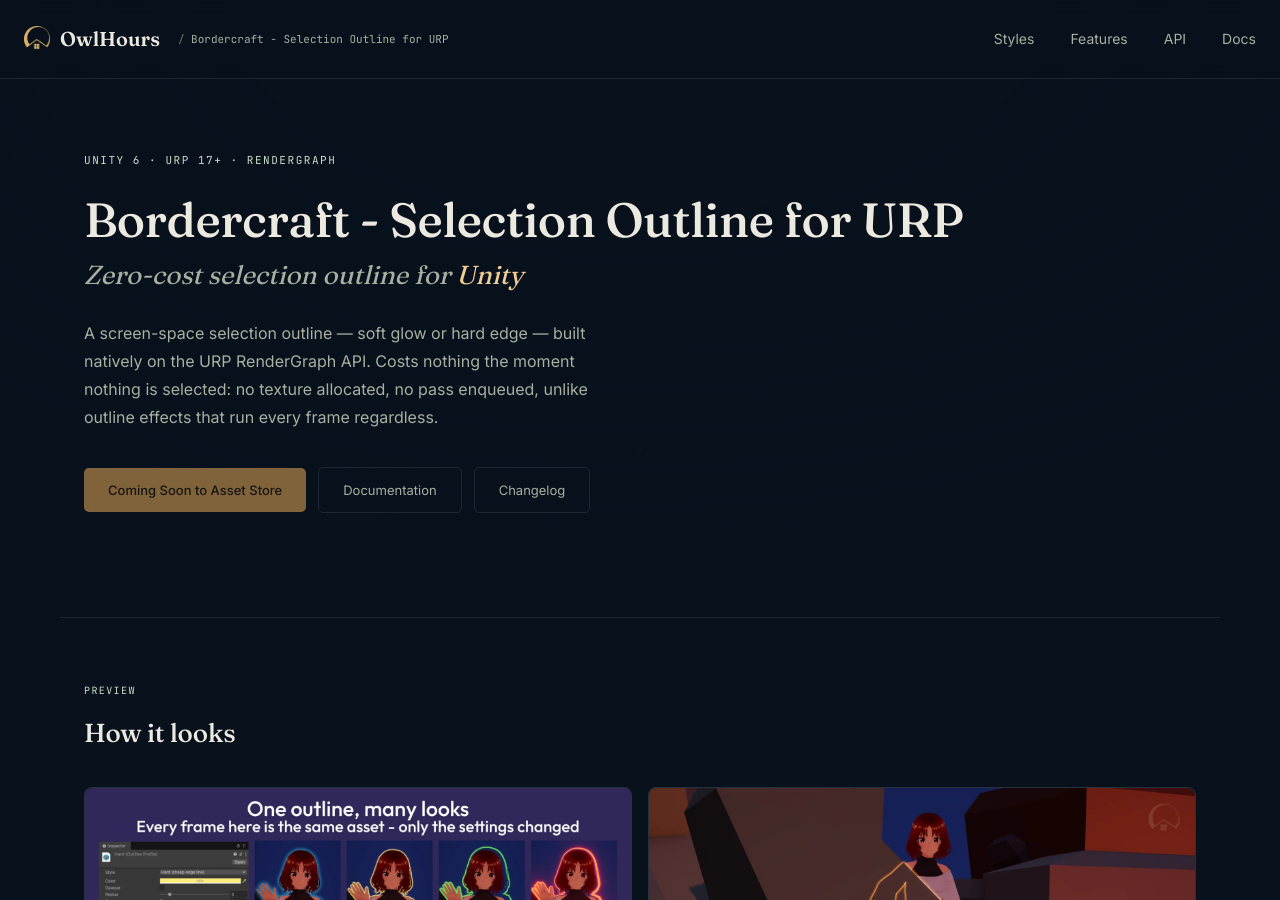
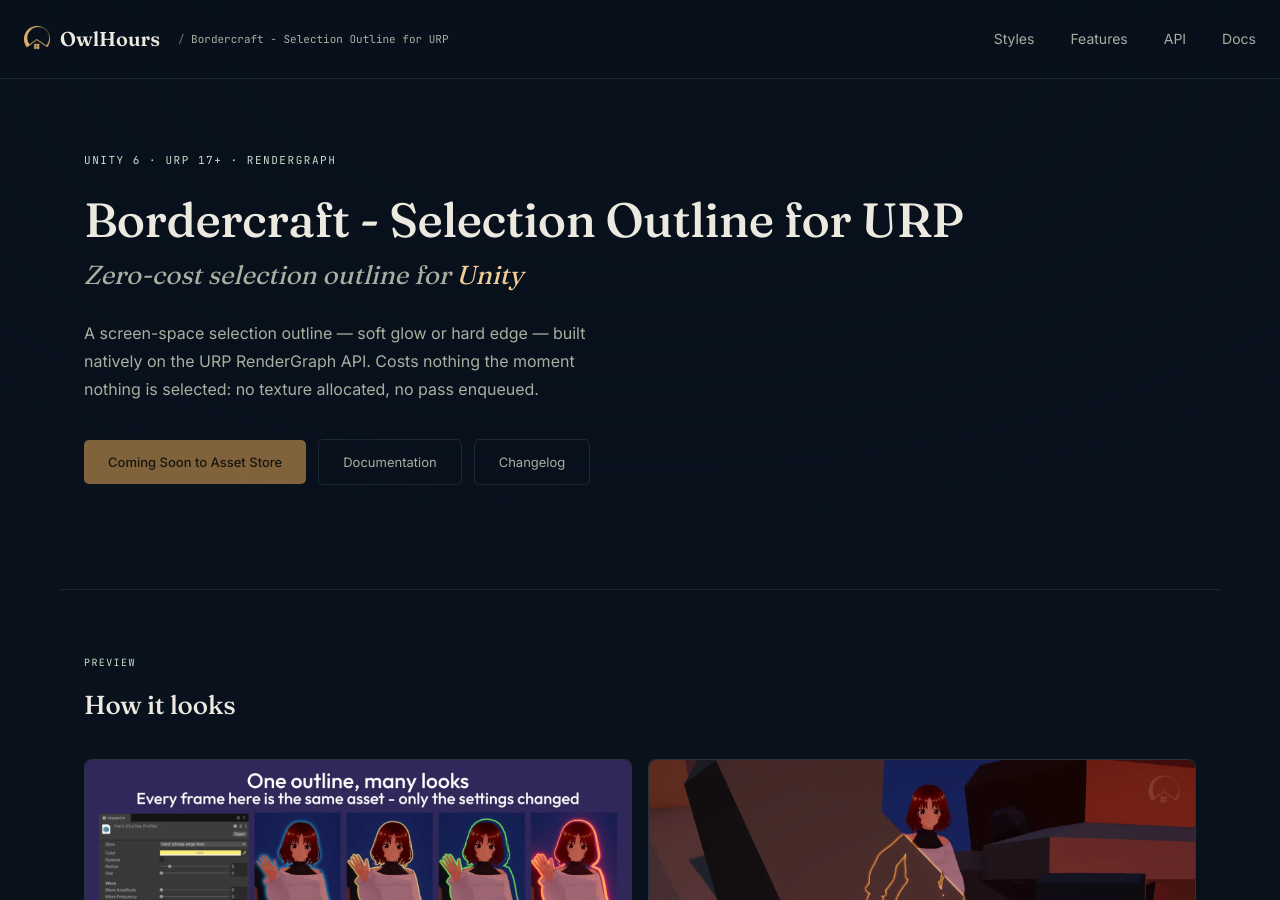
Before and after one commit to owlhoursspace/owlhourspace.github.io, a Jekyll site: the page tools/bordercraft-selection-outline-urp/index.html, which Jekyll copies as it is, in a window 1280 px wide and 900 px high. Built offline with Jekyll 4.4.1, drawn with Linux system fonts in a browser that asks for light colours; some of the changed text lies outside the part shown.

Commit message:
Describe the zero-cost gate without judging other assets
Co-Authored-By: Claude Opus 5 <noreply@anthropic.com>

```diff
--- a/tools/bordercraft-selection-outline-urp/changelog/index.html
+++ b/tools/bordercraft-selection-outline-urp/changelog/index.html
@@ -265,7 +265,7 @@
 
         <div class="change-group-title">Zero-Cost Architecture</div>
         <div class="item-list">
-          <div class="item">The outline costs nothing the moment nothing is selected — no texture allocated, no render pass added — instead of running every frame regardless like most screen-space outline effects.</div>
+          <div class="item">The outline costs nothing the moment nothing is selected — no texture allocated, no render pass added. A screen-space effect normally runs every frame while it's enabled; these passes are added only when there's something to outline.</div>
           <div class="item">The outline's passes are scissored to the selected object's on-screen area, not the full screen — cost scales with how much of the screen the outline actually covers, not with render resolution.</div>
           <div class="item">Selection is driven by a reserved rendering layer rather than your project's own Layer setup, so it drops into any project with no per-project configuration.</div>
         </div>
--- a/tools/bordercraft-selection-outline-urp/docs/index.html
+++ b/tools/bordercraft-selection-outline-urp/docs/index.html
@@ -297,7 +297,7 @@
     <!-- HOW IT WORKS -->
     <h2 id="how-it-works">How It Works</h2>
     <p>Bordercraft hooks into URP's RenderGraph pipeline and draws a screen-space outline — a soft blurred glow, or a cheap hard edge line — around whichever GameObjects are currently selected. Selection is driven by flipping a reserved bit on the object's own renderers, so there's no scene setup and no per-project Layer configuration.</p>
-    <p><strong>The outline only runs for a channel while at least one GameObject is currently selected on it. A channel with nothing selected costs nothing.</strong> This is the one thing most screen-space outline effects get wrong — they run their full pass every frame the moment the Renderer Feature is enabled, whether or not anything is actually outlined.</p>
+    <p><strong>The outline only runs for a channel while at least one GameObject is currently selected on it. A channel with nothing selected costs nothing.</strong> A screen-space effect normally runs its passes every frame while its Renderer Feature is enabled. Here the passes are enqueued only when there is something to outline.</p>
 
     <div class="steps">
       <div class="step"><span class="step-num">01</span><div><strong>Scene renders normally</strong><p style="margin:4px 0 0; font-size:13px;">Geometry, skybox, and transparents render through URP as usual.</p></div></div>
--- a/tools/bordercraft-selection-outline-urp/index.html
+++ b/tools/bordercraft-selection-outline-urp/index.html
@@ -315,7 +315,7 @@
     <div class="hero-eyebrow">Unity 6 · URP 17+ · RenderGraph</div>
     <h1>Bordercraft - Selection Outline for URP</h1>
     <div class="hero-tagline">Zero-cost selection outline for <em>Unity</em></div>
-    <p class="hero-sub">A screen-space selection outline — soft glow or hard edge — built natively on the URP RenderGraph API. Costs nothing the moment nothing is selected: no texture allocated, no pass enqueued, unlike outline effects that run every frame regardless.</p>
+    <p class="hero-sub">A screen-space selection outline — soft glow or hard edge — built natively on the URP RenderGraph API. Costs nothing the moment nothing is selected: no texture allocated, no pass enqueued.</p>
     <div class="hero-actions">
       <span class="btn-primary is-pending" aria-disabled="true">Coming Soon to Asset Store</span>
       <a href="docs/" class="btn-ghost">Documentation</a>
@@ -419,7 +419,7 @@
 
       <div class="feature-item">
         <div class="feature-head"><span class="feature-tag">⬡</span><span class="feature-name">Zero-cost-when-idle</span></div>
-        <div class="feature-desc">No object selected on a channel, no cost — no texture allocated, no pass enqueued. Most outline effects run every frame regardless.</div>
+        <div class="feature-desc">No object selected on a channel, no cost — no texture allocated, no pass enqueued. A screen-space effect normally runs every frame while it's enabled; these passes are enqueued only when there's something to outline.</div>
       </div>
 
       <div class="feature-item">
```
